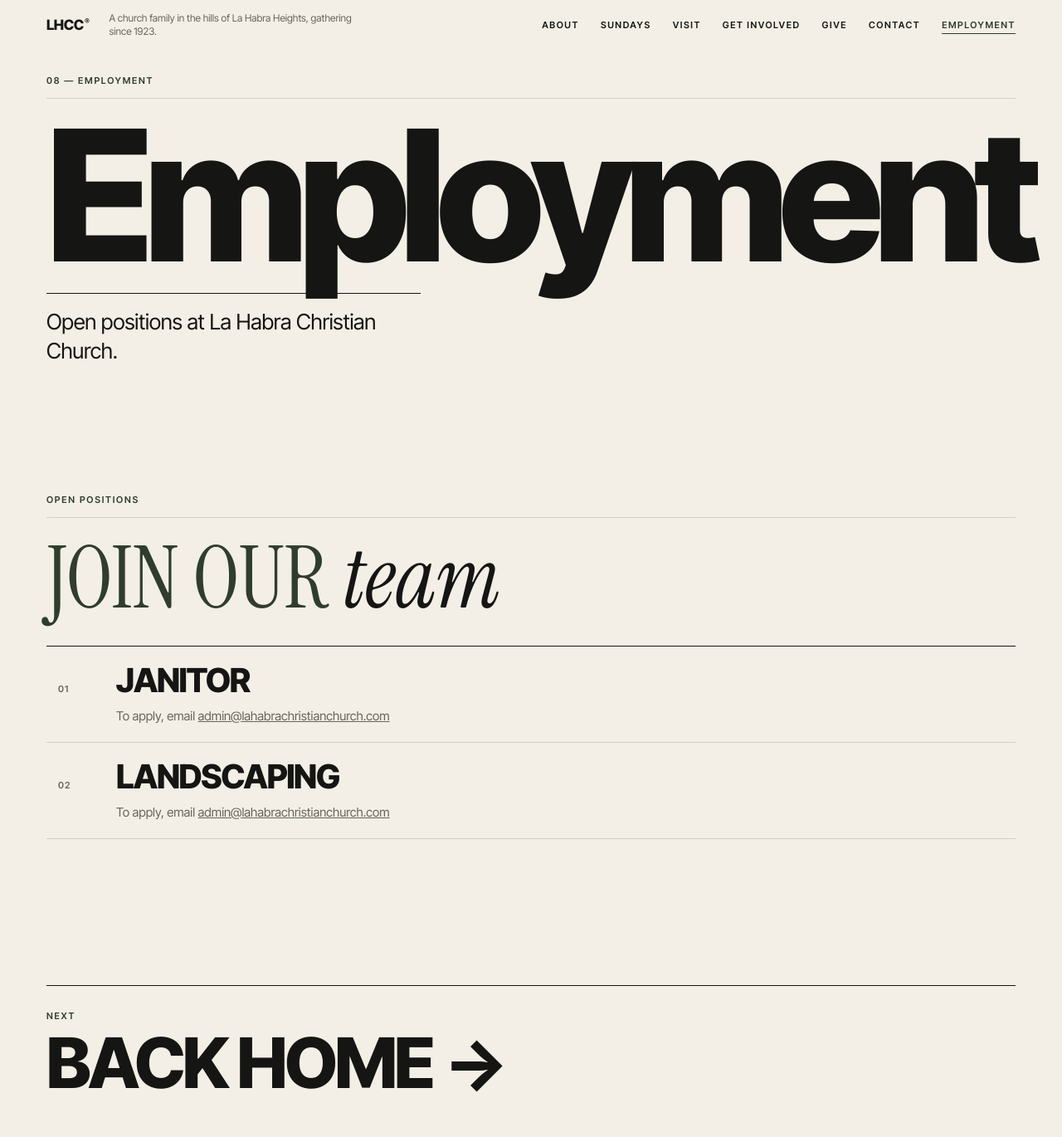
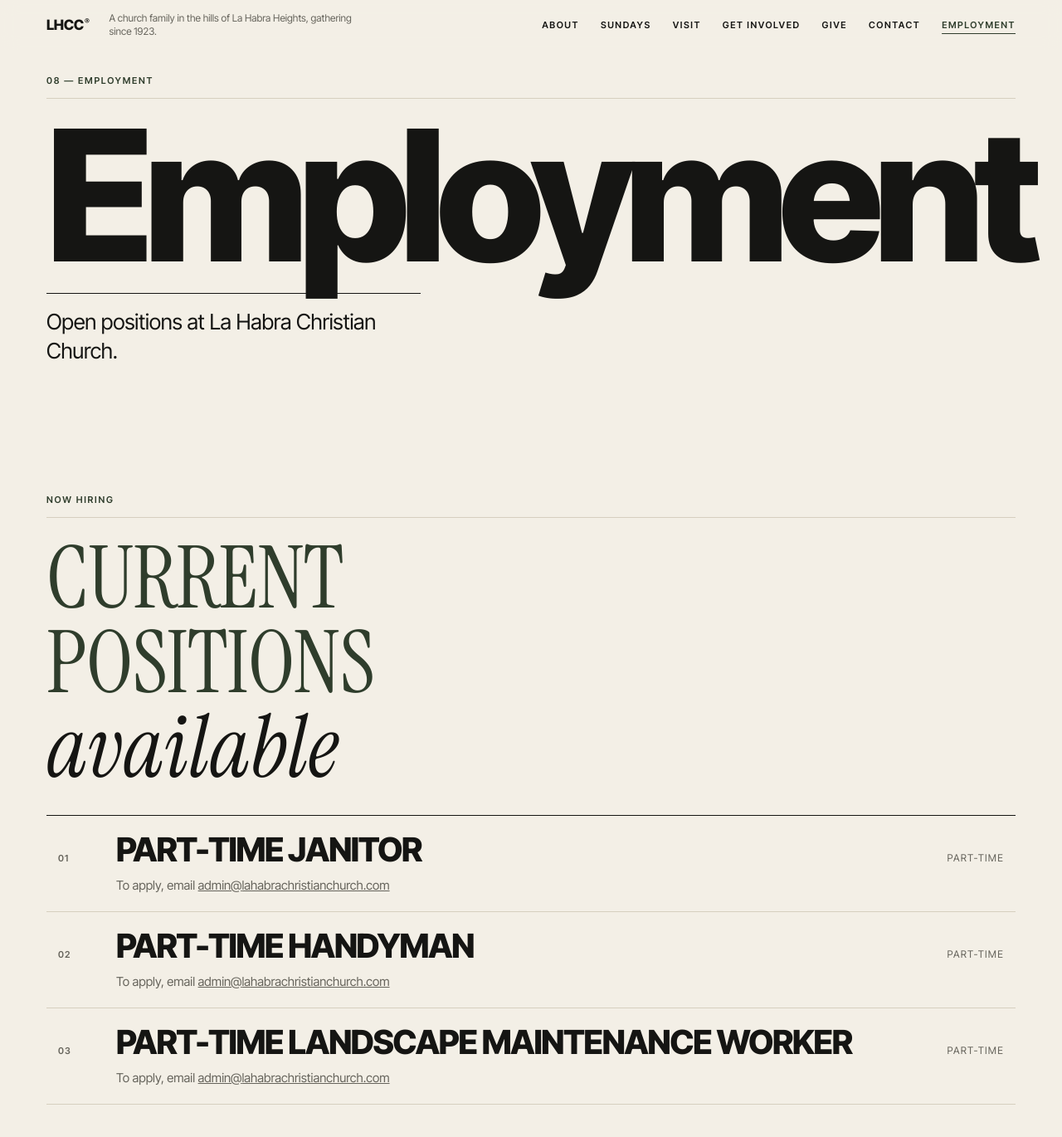
Before and after one commit to lahabrachristian/lahabrachristian.github.io, a Jekyll site: the page built from employment.html, in a window 1280 px wide and 1400 px high. Shown: the top 1370 px of the window at 83% size. Built offline with Jekyll 4.4.1, drawn with Linux system fonts in a browser that asks for light colours.

Commit message:
Employment: three part-time listings

```diff
--- a/_data/employment.yml
+++ b/_data/employment.yml
@@ -1,6 +1,6 @@
 title: Employment
 intro: Open positions at La Habra Christian Church.
-jobs_label: Open positions
-jobs_heading: Join our *team*
+jobs_label: Now hiring
+jobs_heading: Current positions *available*
 apply_text: To apply, email
 no_jobs_text: No open positions right now — check back soon.
--- a/_data/jobs.yml
+++ b/_data/jobs.yml
@@ -1,6 +1,9 @@
-- title: Janitor
-  type: ""
+- title: Part-Time Janitor
+  type: Part-time
   description: ""
-- title: Landscaping
-  type: ""
+- title: Part-Time Handyman
+  type: Part-time
   description: ""
+- title: Part-Time Landscape Maintenance Worker
+  type: Part-time
+  description: ""
```
